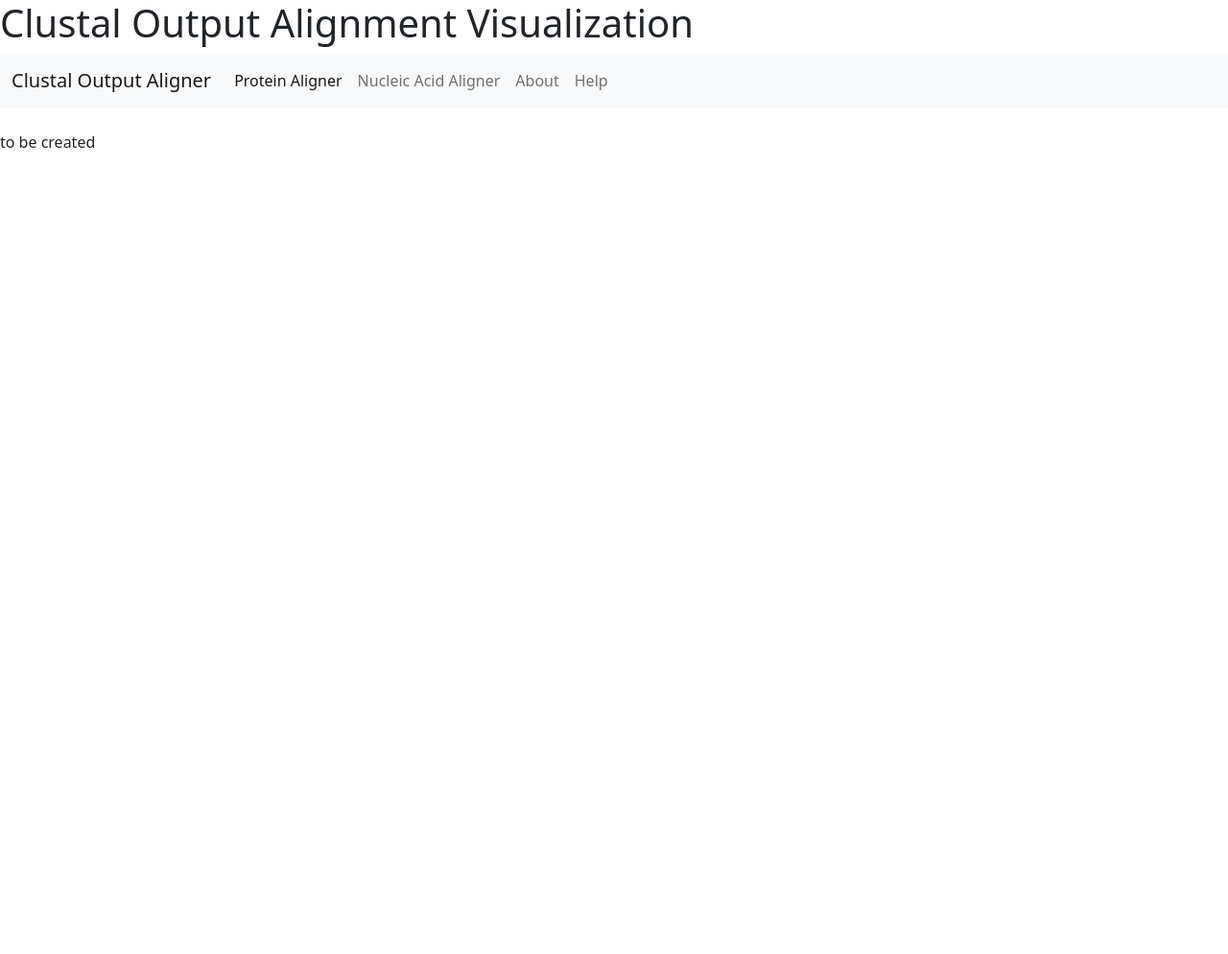
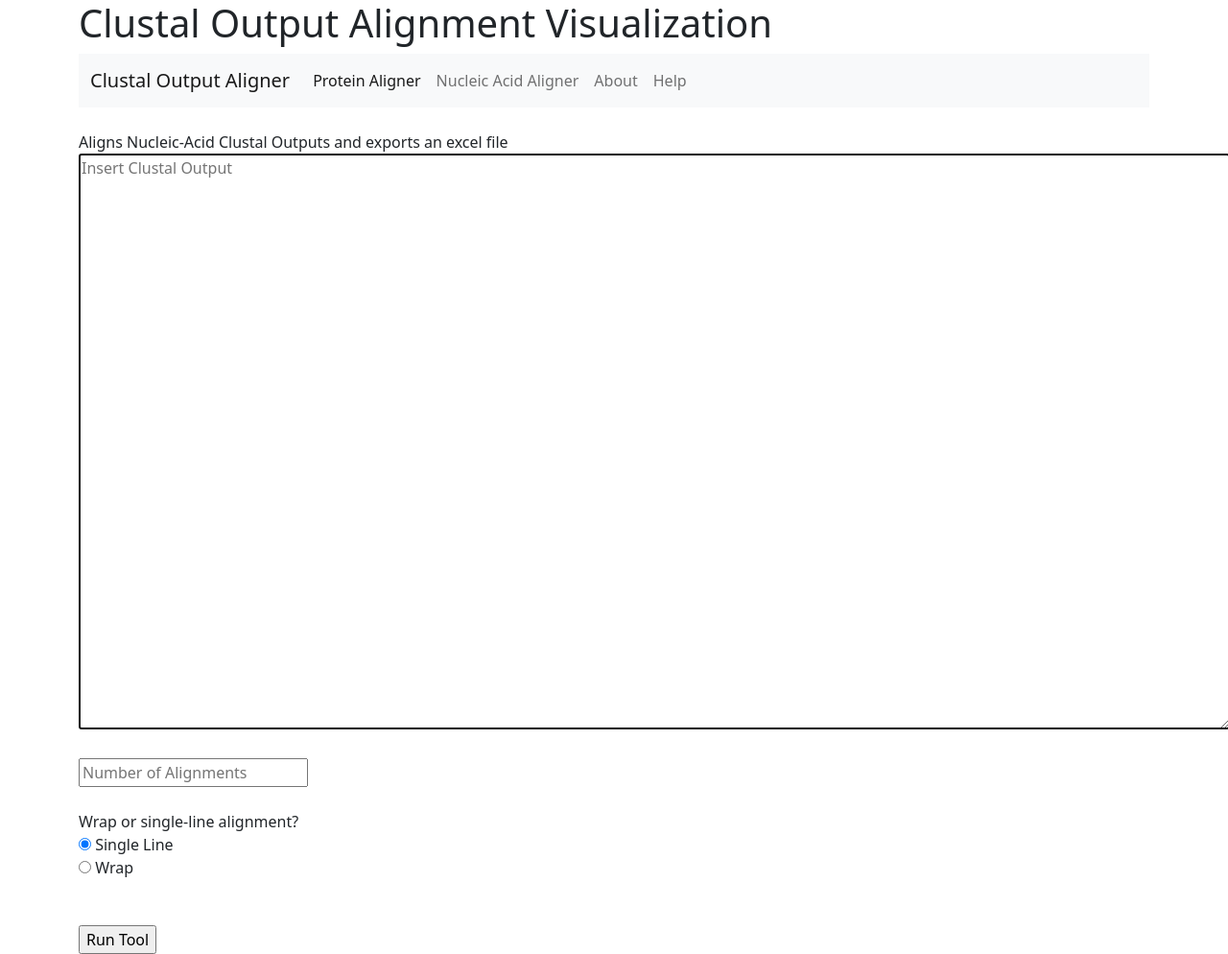
Before and after one commit to brunohenderyckx/clustal-output-aligner, a Flask app: page /nucleic-acid-aligner in a window 1280 px wide. Shown: the whole page at 96% size. Before the commit the page ends 154 px from the top, so only its background shows below. Run offline with Flask 2, Linux system fonts and the light colour scheme; parts of the project's set-up code (start-up, migrations or seed data) failed here and were passed over; some libraries are stand-ins or nearby versions.

Commit message:
Added Nucleic-Acid and fixed middle aligning of webpage

```diff
--- a/flask_app.py
+++ b/flask_app.py
@@ -17,14 +17,40 @@ def index():
 
 
 @app.route("/execute-protein", methods=["POST"])
-def execute():
+def execute_P():
     # reading in the inputs from the html file
     alignment_input = request.form['alignment_input']
     alignment_number = int(request.form['number_input'])
     output_wrap = request.form['wrapornot']
     matching_rules = functions.create_matching_dict(request.form['match_dictionary'])
 
-    print(matching_rules)
+    # executing the protein aligner function based on the wrap option
+    if output_wrap == "output_wrap":
+        alignment_file = functions.protein_aligner_wrap(
+            alignment_input, alignment_number)
+    elif output_wrap == "output_single":
+        alignment_file = functions.protein_aligner_single(
+            alignment_input, matching_rules)
+    else:
+        return None
+
+    # saves the excel workbook based on the excel file in memory from the alignment_file workbook in memory
+    return Response(
+        save_virtual_workbook(alignment_file),
+        headers={
+            'Content-Disposition': 'attachment; filename=Clustal_output.xlsx',
+            'Content-type': 'application/vnd.openxmlformats-officedocument.spreadsheetml.sheet'
+        }
+    )
+
+
+@app.route("/execute-nucleic", methods=["POST"])
+def execute_N():
+    # reading in the inputs from the html file
+    alignment_input = request.form['alignment_input']
+    alignment_number = int(request.form['number_input'])
+    output_wrap = request.form['wrapornot']
+    matching_rules = ""
 
     # executing the protein aligner function based on the wrap option
     if output_wrap == "output_wrap":
--- a/templates/help.html
+++ b/templates/help.html
@@ -2,6 +2,6 @@
 
 {% block body %}
 
-    To-do: Create help text
+    Please contact brunohenderyckx10@gmail.com for application help.
 
 {% endblock %}
--- a/templates/index.html
+++ b/templates/index.html
@@ -8,7 +8,8 @@
 
 
 {% block body %}
-
+Aligns Protein Clustal Outputs and exports an excel file
+<br>
 <!-- Creates form to put clustal data in -->
 <form action='/execute-protein' method="post">
 
--- a/templates/layout.html
+++ b/templates/layout.html
@@ -9,17 +9,18 @@
         <!-- Bootstrap CSS -->
         <link href="https://cdn.jsdelivr.net/npm/bootstrap@5.1.3/dist/css/bootstrap.min.css" rel="stylesheet" integrity="sha384-1BmE4kWBq78iYhFldvKuhfTAU6auU8tT94WrHftjDbrCEXSU1oBoqyl2QvZ6jIW3" crossorigin="anonymous">
         <link rel="stylesheet" href="{{ url_for('static', filename='css/main.css') }}">
-        <script src="https://ajax.googleapis.com/ajax/libs/jquery/3.5.1/jquery.min.js"></script>
-        <script src="https://maxcdn.bootstrapcdn.com/bootstrap/3.4.1/js/bootstrap.min.js"></script>
+
 
         <!-- Header text -->
+        <div class="container">
         <title>Clustal Output Visualization Tool</title>
         <h1>Clustal Output Alignment Visualization</h1>
+      </div>
 
     </head>
 
-
     <!-- Navbar -->
+    <div class="container">
     <nav class="navbar navbar-expand-lg navbar-light bg-light">
       <div class="container-fluid">
         <a class="navbar-brand" href="/">Clustal Output Aligner</a>
@@ -44,15 +45,15 @@
         </div>
       </div>
     </nav>
+  </div>
 
     <br>
 
     <!-- Body Block -->
-    <body>
+    <body style="margin:0; padding:0">
+      <div class="container">
         {% block body %}{% endblock %}
-
-        <script src="https://cdn.jsdelivr.net/npm/bootstrap@5.1.3/dist/js/bootstrap.bundle.min.js" integrity="sha384-ka7Sk0Gln4gmtz2MlQnikT1wXgYsOg+OMhuP+IlRH9sENBO0LRn5q+8nbTov4+1p" crossorigin="anonymous"></script>
-
+      </div>
     </body>
 
 </html>
--- a/templates/nucleic-acid.html
+++ b/templates/nucleic-acid.html
@@ -1,8 +1,42 @@
 {% extends "layout.html" %}
 
-{% block body %}
+<head>
+    <!-- <script src="https://ajax.googleapis.com/ajax/libs/jquery/3.5.1/jquery.min.js"></script>
+    <script src="https://maxcdn.bootstrapcdn.com/bootstrap/3.4.1/js/bootstrap.min.js"></script>
+    <link rel="stylesheet" href="https://maxcdn.bootstrapcdn.com/bootstrap/3.4.1/css/bootstrap.min.css"> -->
+</head>
 
 
-    to be created
+{% block body %}
+Aligns Nucleic-Acid Clustal Outputs and exports an excel file
+
+<!-- Creates form to put clustal data in -->
+<form action='/execute-nucleic' method="post">
+
+    <!-- Big text area -->
+    <textarea autocomplete="off" autofocus name="alignment_input" placeholder="Insert Clustal Output" type="text"
+        style="width: 1200px;height:600px;" wrap="soft" enctype="multipart/form-data"></textarea>
+
+    <br><br>
+
+    <!-- Alignment numbers -->
+    <input autocomplete="off" autofocus name="number_input" placeholder="Number of Alignments" type="text">
+
+    <br><br>
+
+    <!-- Wrap or single? -->
+    Wrap or single-line alignment?
+    <br>
+    <input type="radio" id="single line" name="wrapornot" value="output_single" checked>
+    <label for="single line">Single Line</label><br>
+    <input type="radio" id="wrap" name="wrapornot" value="output_wrap">
+    <label for="wrap">Wrap</label><br>
+    <br>
+
+    <br>
+    <!-- Submit button -->
+    <input type="submit" value="Run Tool">
+
+</form>
 
 {% endblock %}
```
